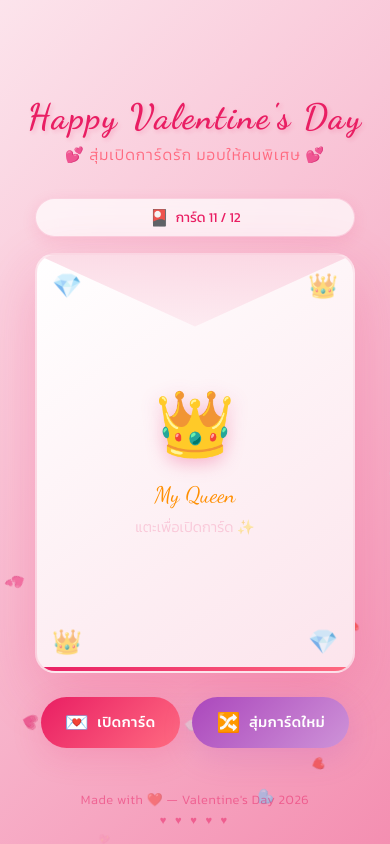
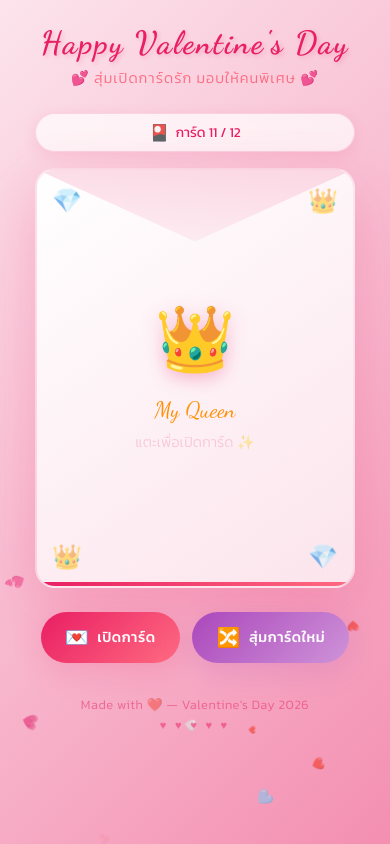
Before and after one commit to pratchayawutthansri-commits/Valentine-s-Day, a plain HTML site: page index.html in a window 390 px wide. Drawn offline with Linux system fonts and the light colour scheme.

Commit message:
Valentine commit

```diff
--- a/style.css
+++ b/style.css
@@ -45,9 +45,12 @@ body {
     display: flex;
     flex-direction: column;
     align-items: center;
-    justify-content: center;
-    overflow: hidden;
+    justify-content: flex-start;
+    overflow-x: hidden;
+    overflow-y: auto;
     position: relative;
+    padding: 2rem 1rem;
+    gap: 0.5rem;
 }
 
 .bg-hearts {
@@ -91,10 +94,11 @@ body {
 
 .page-header {
     text-align: center;
-    margin-bottom: 2rem;
+    margin-bottom: 1rem;
     z-index: 10;
     position: relative;
     animation: fadeInDown 1s ease-out;
+    flex-shrink: 0;
 }
 
 .page-header h1 {
@@ -251,7 +255,7 @@ body {
     flex-direction: column;
     align-items: center;
     justify-content: center;
-    padding: 2.5rem 2rem;
+    padding: 1.8rem 1.5rem;
     overflow: hidden;
     border: 2px solid rgba(233, 30, 99, 0.1);
 }
@@ -270,20 +274,26 @@ body {
     display: flex;
     flex-direction: column;
     align-items: center;
-    gap: 1rem;
+    gap: 0.6rem;
+    width: 100%;
+    max-height: 100%;
+    overflow-y: auto;
 }
 
 .card-inner .card-emoji-top {
-    font-size: 3rem;
+    font-size: 2.5rem;
     animation: bounce 2s ease-in-out infinite;
+    flex-shrink: 0;
 }
 
 .card-inner .card-title {
     font-family: var(--font-cursive);
-    font-size: 2.2rem;
+    font-size: 1.7rem;
     font-weight: 700;
     color: var(--pink-dark);
-    line-height: 1.3;
+    line-height: 1.2;
+    flex-shrink: 0;
+    word-break: break-word;
 }
 
 .card-inner .card-divider {
@@ -305,11 +315,12 @@ body {
 
 .card-inner .card-message {
     font-family: var(--font-thai);
-    font-size: 1.05rem;
+    font-size: 0.95rem;
     font-weight: 300;
     color: #555;
-    line-height: 1.8;
-    max-width: 300px;
+    line-height: 1.7;
+    max-width: 280px;
+    flex-shrink: 0;
 }
 
 .card-inner .card-message strong {
@@ -319,9 +330,10 @@ body {
 
 .card-inner .card-signature {
     font-family: var(--font-cursive);
-    font-size: 1.3rem;
+    font-size: 1.15rem;
     color: var(--rose);
-    margin-top: 0.5rem;
+    margin-top: 0.3rem;
+    flex-shrink: 0;
 }
 
 .card-inner .card-emoji-bottom {
@@ -504,8 +516,9 @@ body {
 }
 
 .page-footer {
-    position: fixed;
-    bottom: 1rem;
+    position: relative;
+    margin-top: 1.5rem;
+    padding-bottom: 1rem;
     text-align: center;
     z-index: 10;
     font-family: var(--font-thai);
@@ -513,6 +526,7 @@ body {
     font-weight: 300;
     color: rgba(233, 30, 99, 0.5);
     letter-spacing: 0.5px;
+    flex-shrink: 0;
 }
 
 .page-footer .footer-hearts {
@@ -592,16 +606,20 @@ body {
 }
 
 @media (max-width: 480px) {
+    body {
+        padding: 1.5rem 0.8rem;
+    }
+
     .page-header h1 {
-        font-size: 2.2rem;
+        font-size: 2rem;
     }
 
     .page-header .subtitle {
-        font-size: 0.95rem;
+        font-size: 0.9rem;
     }
 
     .envelope-wrapper {
-        width: 320px;
+        width: min(320px, 90vw);
         height: 420px;
     }
 
@@ -613,13 +631,26 @@ body {
         font-size: 1.4rem;
     }
 
+    .card-inner .card-emoji-top {
+        font-size: 2rem;
+    }
+
     .card-inner .card-title {
-        font-size: 1.8rem;
+        font-size: 1.4rem;
     }
 
     .card-inner .card-message {
-        font-size: 0.95rem;
-        max-width: 250px;
+        font-size: 0.85rem;
+        max-width: 230px;
+        line-height: 1.6;
+    }
+
+    .card-inner .card-signature {
+        font-size: 1rem;
+    }
+
+    .card-inner .card-emoji-bottom {
+        font-size: 1.2rem;
     }
 
     .btn-valentine {
@@ -630,15 +661,37 @@ body {
 
 @media (max-width: 360px) {
     .envelope-wrapper {
-        width: 280px;
+        width: min(280px, 88vw);
         height: 380px;
     }
 
     .page-header h1 {
+        font-size: 1.6rem;
+    }
+
+    .card-inner {
+        gap: 0.4rem;
+    }
+
+    .card-inner .card-emoji-top {
         font-size: 1.8rem;
     }
 
     .card-inner .card-title {
-        font-size: 1.5rem;
+        font-size: 1.3rem;
+    }
+
+    .card-inner .card-message {
+        font-size: 0.8rem;
+        max-width: 200px;
+        line-height: 1.5;
+    }
+
+    .card-inner .card-signature {
+        font-size: 0.9rem;
+    }
+
+    .envelope-back {
+        padding: 1.5rem 1rem;
     }
 }
```
